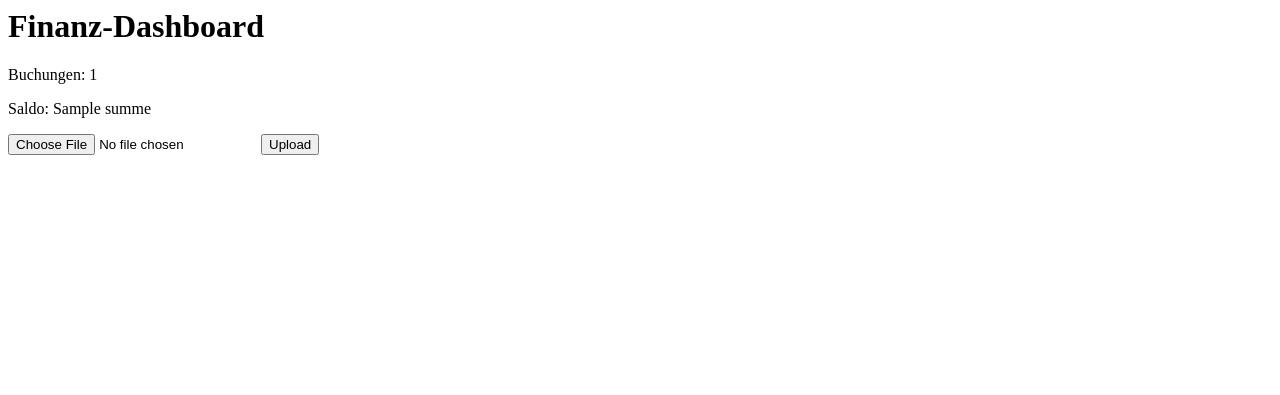
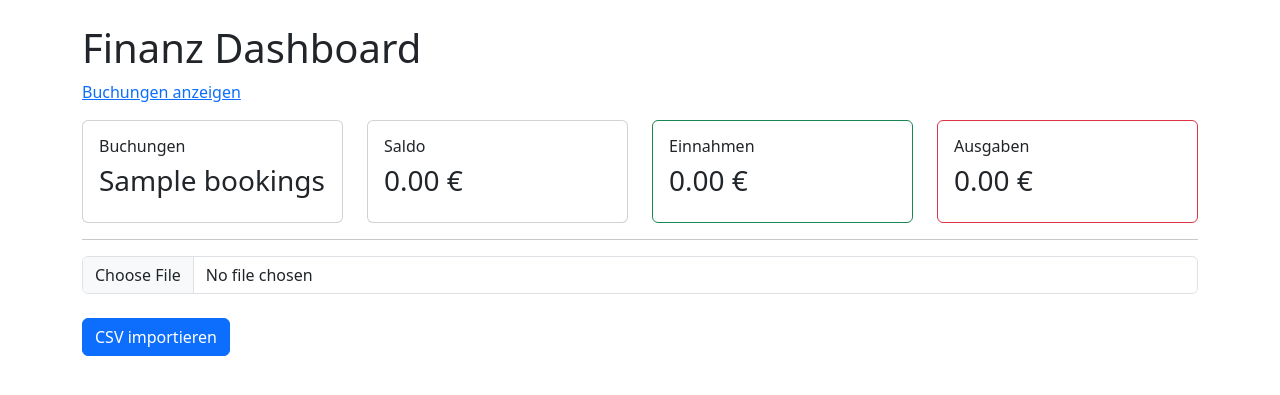
Before and after one commit to chReboot/famfinance, a Flask app: template app/templates/index.html in a window 1280 px wide. Shown: the top 395 px of the page. Run offline with Flask 3, Linux system fonts and the light colour scheme; the template is opened without the code that fills it: most values are stand-ins (such as "Sample title", 1, 10 or a date in 2020); parts of the project's set-up code (start-up, migrations or seed data) failed here and were passed over.

Commit message:
Add V2.1 templates and navigation

```diff
--- /dev/null
+++ b/app/templates/dashboard.html
@@ -0,0 +1 @@
+{% include 'navbar.html' %}
--- a/app/templates/index.html
+++ b/app/templates/index.html
@@ -1 +1,110 @@
-<html><body><h1>Finanz-Dashboard</h1><p>Buchungen: {{count}}</p><p>Saldo: {{summe}}</p><form method='post' enctype='multipart/form-data'><input type='file' name='file'><button>Upload</button></form></body></html>
+<!doctype html>
+<html>
+
+<head>
+
+    <meta charset="utf-8">
+
+    <link
+        href="https://cdn.jsdelivr.net/npm/bootstrap@5.3.3/dist/css/bootstrap.min.css"
+        rel="stylesheet">
+
+    <title>FamFinance</title>
+
+</head>
+
+<body>
+
+<div class="container mt-4">
+
+    <h1>Finanz Dashboard</h1>
+
+    <p>
+        <a href="/transactions">
+            Buchungen anzeigen
+        </a>
+    </p>
+
+    <div class="row">
+
+        <div class="col-md-3">
+            <div class="card">
+                <div class="card-body">
+
+                    <h6>Buchungen</h6>
+
+                    <h3>
+                        {{ bookings }}
+                    </h3>
+
+                </div>
+            </div>
+        </div>
+
+        <div class="col-md-3">
+            <div class="card">
+                <div class="card-body">
+
+                    <h6>Saldo</h6>
+
+                    <h3>
+                        {{ "%.2f"|format(balance) }} €
+                    </h3>
+
+                </div>
+            </div>
+        </div>
+
+        <div class="col-md-3">
+            <div class="card border-success">
+                <div class="card-body">
+
+                    <h6>Einnahmen</h6>
+
+                    <h3>
+                        {{ "%.2f"|format(income) }} €
+                    </h3>
+
+                </div>
+            </div>
+        </div>
+
+        <div class="col-md-3">
+            <div class="card border-danger">
+                <div class="card-body">
+
+                    <h6>Ausgaben</h6>
+
+                    <h3>
+                        {{ "%.2f"|format(expenses) }} €
+                    </h3>
+
+                </div>
+            </div>
+        </div>
+
+    </div>
+
+    <hr>
+
+    <form method="post" enctype="multipart/form-data">
+
+        <input
+            class="form-control"
+            type="file"
+            name="file">
+
+        <br>
+
+        <button
+            class="btn btn-primary">
+            CSV importieren
+        </button>
+
+    </form>
+
+</div>
+
+</body>
+
+</html>
```
Also changed, not shown: app/templates/navbar.html (added, +49 -0 lines), app/templates/transactions.html (added, +68 -0 lines).
